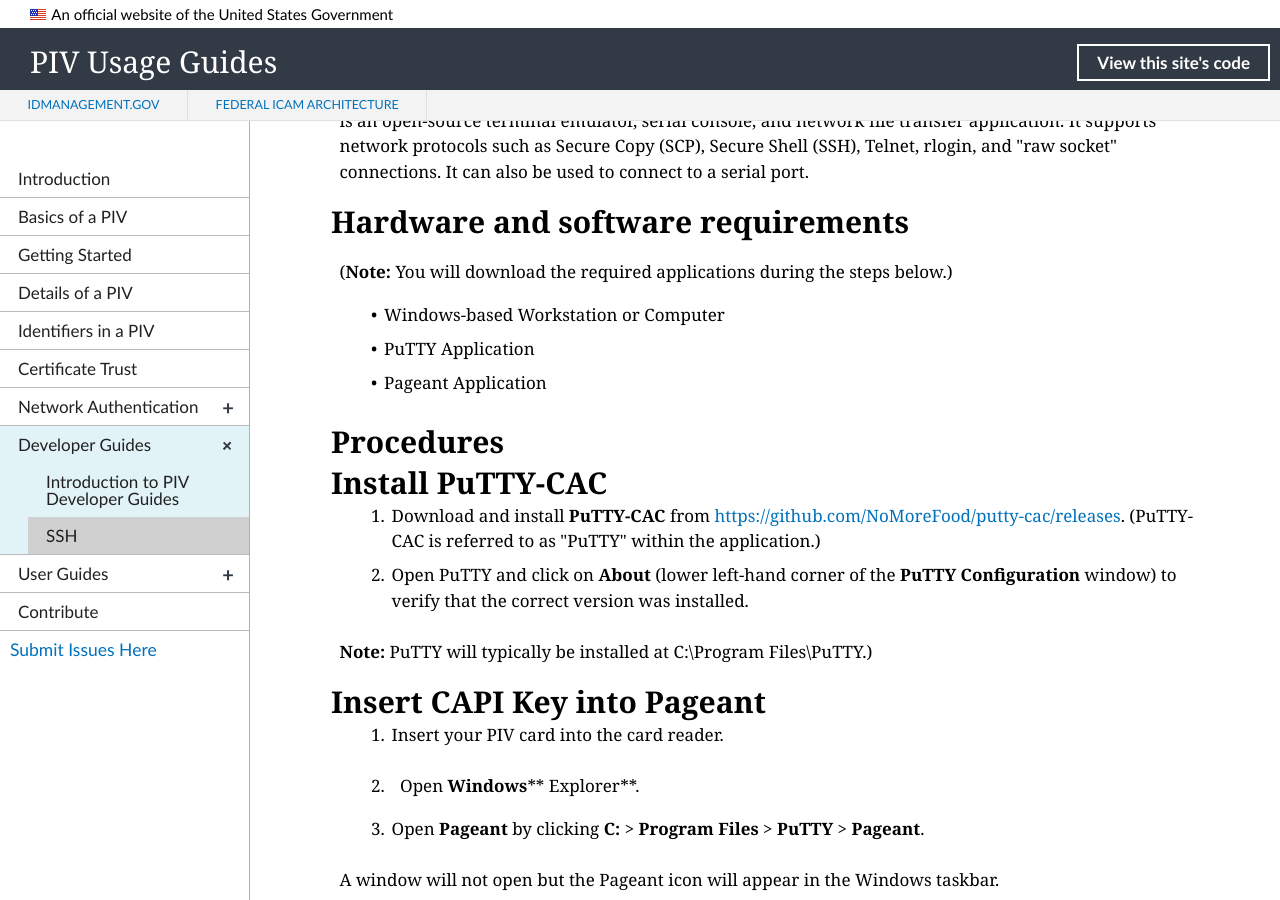
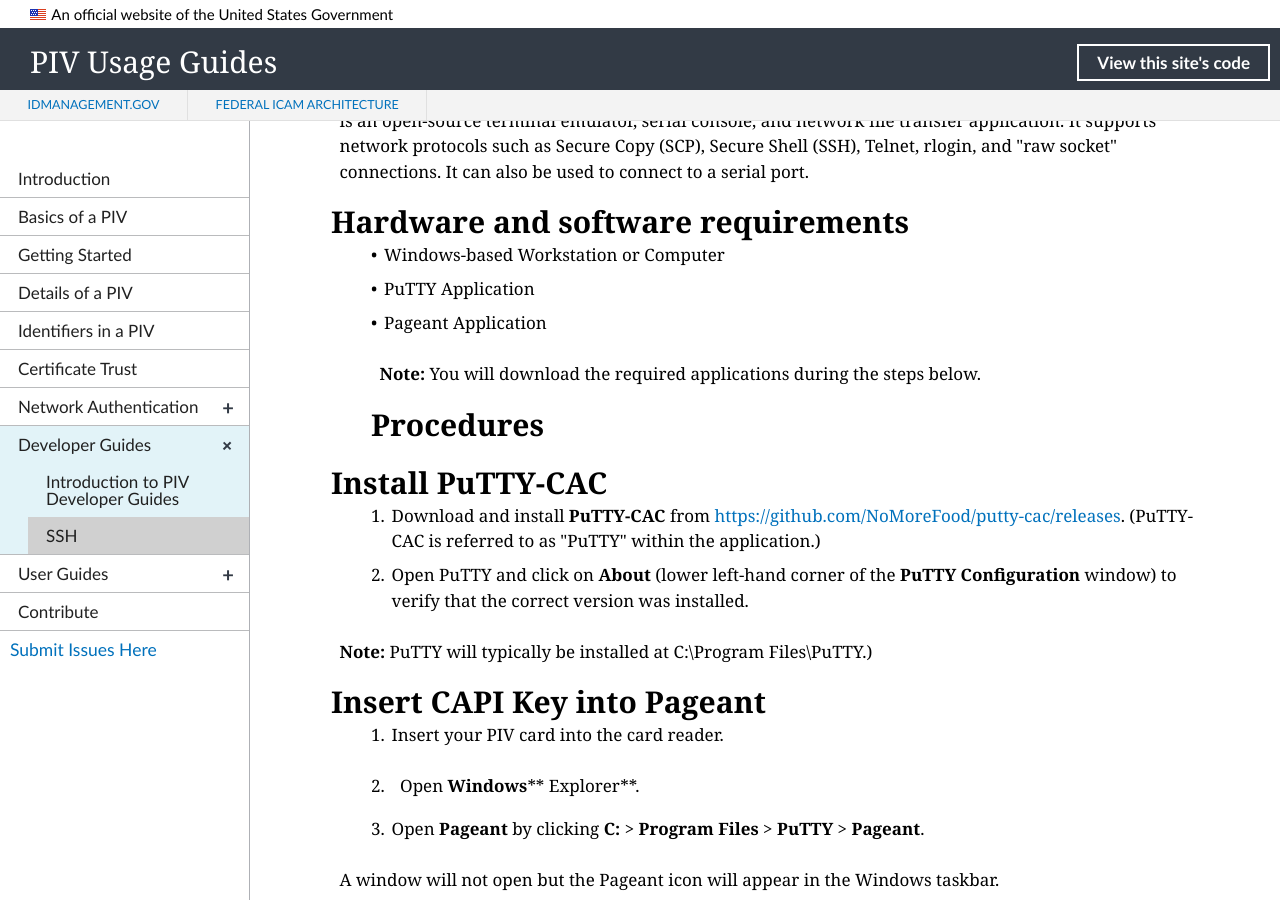
Before and after one commit to GSA/piv-guides, a Jekyll site: the page built from _devconfig/ssh.md, in a window 1280 px wide and 900 px high, scrolled down 433 px. Built offline with Jekyll 4.4.1, drawn with Linux system fonts in a browser that asks for light colours; nearby versions of some CDN libraries.

Commit message:
Update ssh.md

```diff
--- a/_devconfig/ssh.md
+++ b/_devconfig/ssh.md
@@ -12,12 +12,11 @@
 
 ## Hardware and software requirements
 
-(**Note:**  You will download the required applications during the steps below.)
-
 - Windows-based Workstation or Computer
 - PuTTY Application
 - Pageant Application
 
+> **Note:**  You will download the required applications during the steps below.
 ## Procedures
 
 ## Install PuTTY-CAC
```
